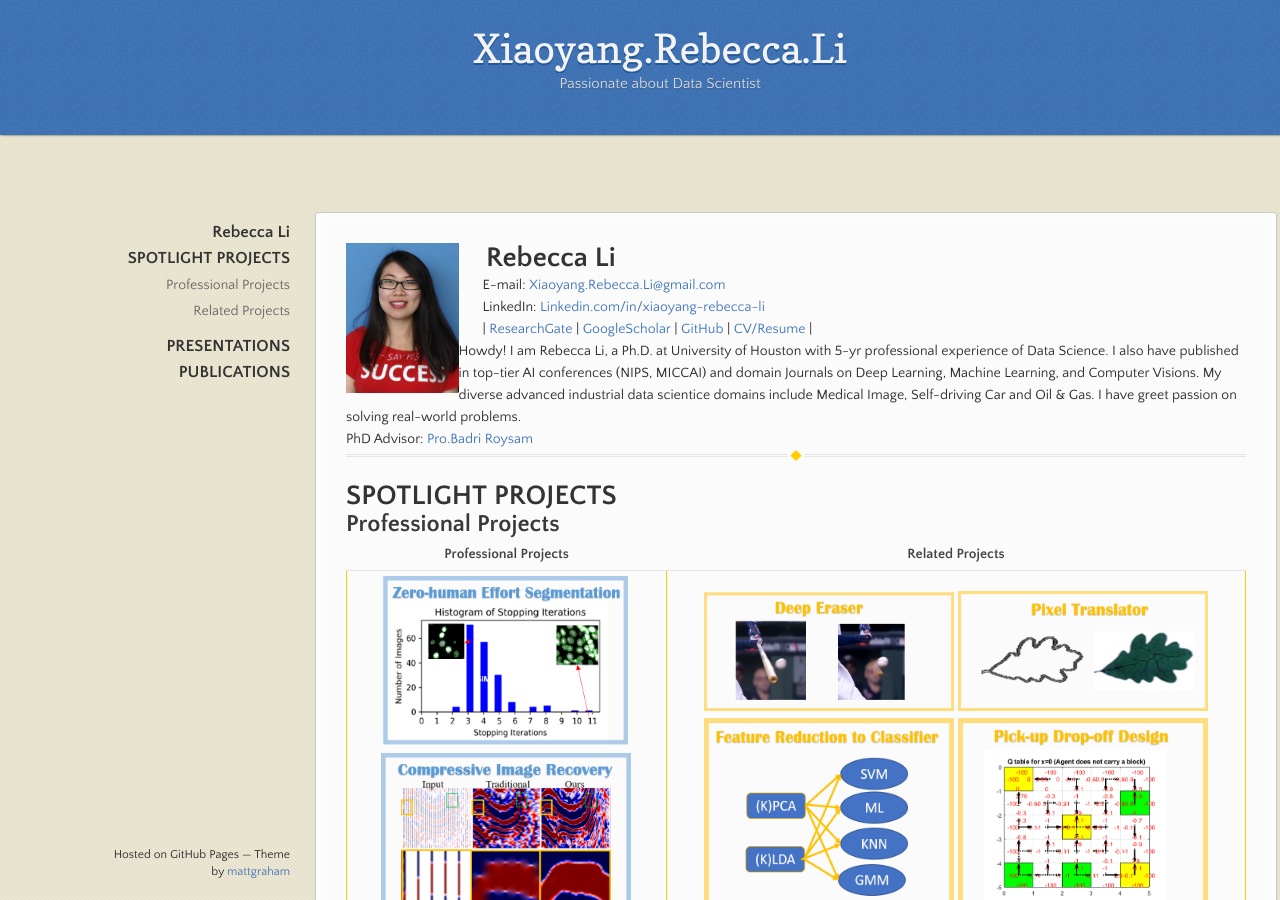
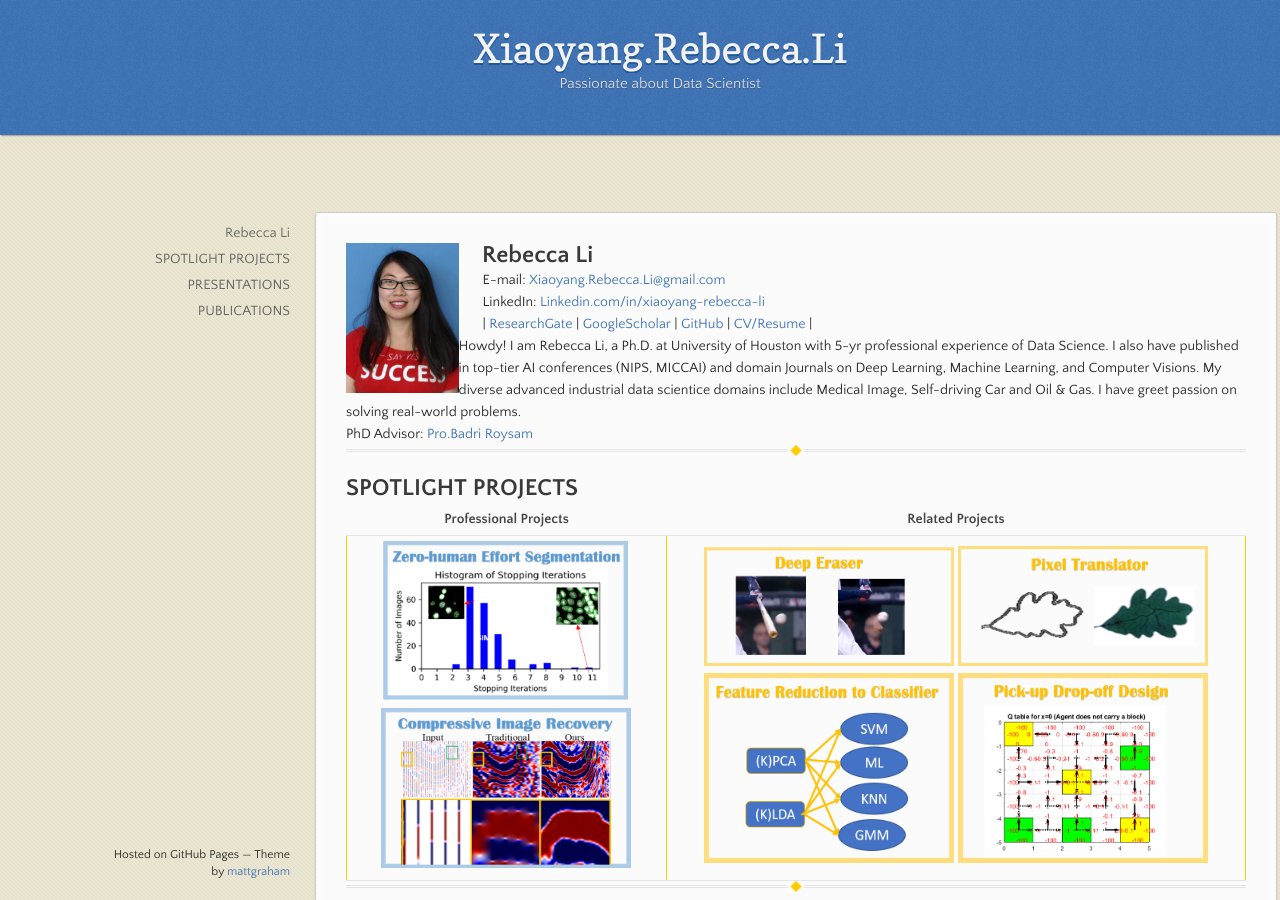
Before and after one commit to Xiaoyang-Rebecca/xiaoyang-rebecca.github.io, a Jekyll site: the page built from index.md, in a window 1280 px wide and 900 px high. Built offline with Jekyll 4.4.1, drawn with Linux system fonts in a browser that asks for light colours; our own code applies the rules of GitHub Pages for plain Markdown files.

Commit message:
Update index.md

```diff
--- a/index.md
+++ b/index.md
@@ -1,6 +1,6 @@
 <img style="float: left;" height="150"  src="./figures/Rebeccca li.jpg">
 
-# &nbsp;&nbsp;&nbsp;&nbsp;Rebecca Li
+## &nbsp;&nbsp;&nbsp;&nbsp;Rebecca Li
 
 &nbsp;&nbsp;&nbsp;&nbsp;&nbsp;&nbsp;  E-mail:   [ Xiaoyang.Rebecca.Li@gmail.com](Xiaoyang.Rebecca.Li@gmail.com)
 
@@ -8,32 +8,23 @@
 
 &nbsp;&nbsp;&nbsp;&nbsp;&nbsp;&nbsp;  \|  [ ResearchGate](http://researchgate.net/profile/Xiaoyang_Li14) \| [GoogleScholar](https://scholar.google.com/citations?user=k7iInwsAAAAJ&hl=en&authuser=1) \|   [ GitHub](http://github.com/Xiaoyang-Rebecca )  \|  [ CV/Resume](https://drive.google.com/file/d/1GApBS2kuk6vfx0mnKjPG59URymvI3xze/view) \|
 
+
+<div>
 Howdy! I am Rebecca Li, a Ph.D. at University of Houston with 5-yr professional experience of Data Science. I also have published in top-tier AI conferences (NIPS, MICCAI) and domain Journals on Deep Learning, Machine Learning, and Computer Visions. My diverse advanced industrial data scientice domains include Medical Image, Self-driving Car and Oil & Gas. I have greet passion on solving real-world problems.
+</div>
 
 PhD Advisor: [Pro.Badri Roysam](http://www.ee.uh.edu/faculty/roysam)
 
 --------------
-# SPOTLIGHT PROJECTS
-
-
-
-## Professional Projects
+## SPOTLIGHT PROJECTS
 
 | Professional Projects| Related Projects |
 | :-----:|:---:|
-| [<img width="250" height="170" src="./figures/logo-Segmentation.png">](./subpage/seg.html)[<img width="250" height="170" src="./figures/logo-Seismic.png">](./subpage/seismic.html)| [<img width="250" height="120" src="./figures/logo-eraser.png">](./subpage/deepearaser.html) [<img width="250" height="120" src="./figures/logo-translator.png">](./subpage/pixeltranslator.html) [<img width="250" height="190"  src="./figures/logo-fselect.png">](./subpage/fselect.html) [<img width="250" height="190"  src="./figures/logo-pd.png">](./subpage/pd.html) |
-
-
-
-
-## Related Projects
-
-
-
+| [<img width="250" height="160" src="./figures/logo-Segmentation.png">](./subpage/seg.html)[<img width="250" height="160" src="./figures/logo-Seismic.png">](./subpage/seismic.html)| [<img width="250" height="120" src="./figures/logo-eraser.png">](./subpage/deepearaser.html) [<img width="250" height="120" src="./figures/logo-translator.png">](./subpage/pixeltranslator.html) [<img width="250" height="190"  src="./figures/logo-fselect.png">](./subpage/fselect.html) [<img width="250" height="190"  src="./figures/logo-pd.png">](./subpage/pd.html) |
 
 
 --------------
-# PRESENTATIONS
+## PRESENTATIONS
 
 -	**X. Rebecca. Li**, B. Roysam,. Van Nguyen, H., “Toward Zero Human Efforts: Iterative Training Framework for Noisy Segmentation Label”, Grace Hopper Celebration, General Poster, 2020 [[Poster]](https://www.researchgate.net/publication/342663998_Toward_Zero_Human_Efforts_Iterative_Training_Framework_for_Noisy_Segmentation_Label "Grace Hopper Celebration Poster")
 -	B.Roysam, H. Nguyen, S.Prasad , J,Jahanipour, **X, Li**.  et al. “Brain Tissue Analytics for Accelerating Drug Discovery”, 2019 Rice Data Science Conference [[Abstract]](https://2019datascienceconference.sched.com/speaker/xiaoyang_li.2019apwp)
@@ -46,7 +37,7 @@
 -	**X. Li**,  Bayesian Theory for Classification, Houston Machine Learning Meetup, Presenter , 2016
 
 --------------
-# PUBLICATIONS
+## PUBLICATIONS
 
 -	Yuan,P., Mobiny,A., Jahanipour,J. **Li,X.,** et al. "Few Is Enough: Task-Augmented Active Meta-Learning for Brain Cell Classification", Medical Image Computing and Computer Assisted Intervention(MICCAI), 2020 (Accepted)
 - [	**Li, X.R.**, Mitsakos, N., Lu, P., Xiao, Y., Zhan, C. and Zhao, X., Generative Inpainting Network Applications on Seismic Image Compression and Non-Uniform Sampling. Workshop on Neural Information Processing Systems (NIPS): Solving Inverse Problems with Deep Networks (2019). ](https://openreview.net/forum?id=Hyleh7hqUH)
```
